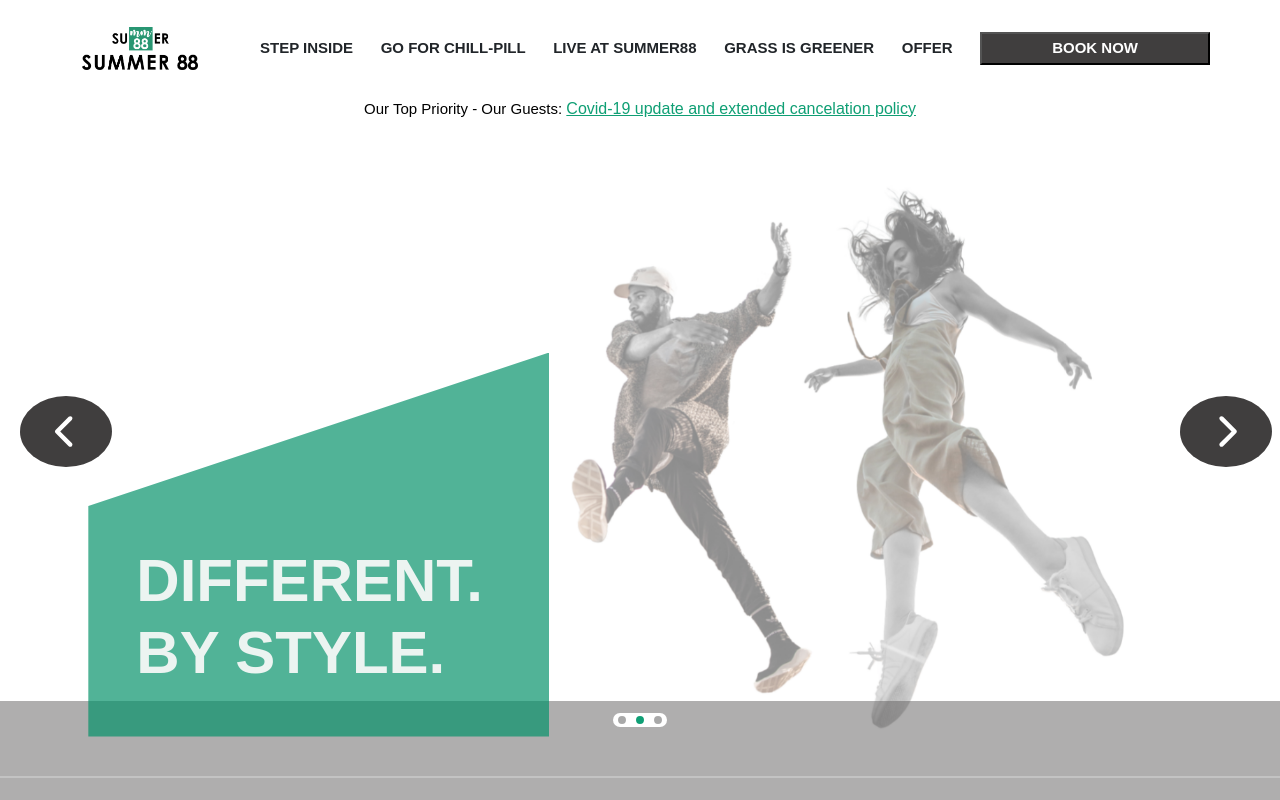
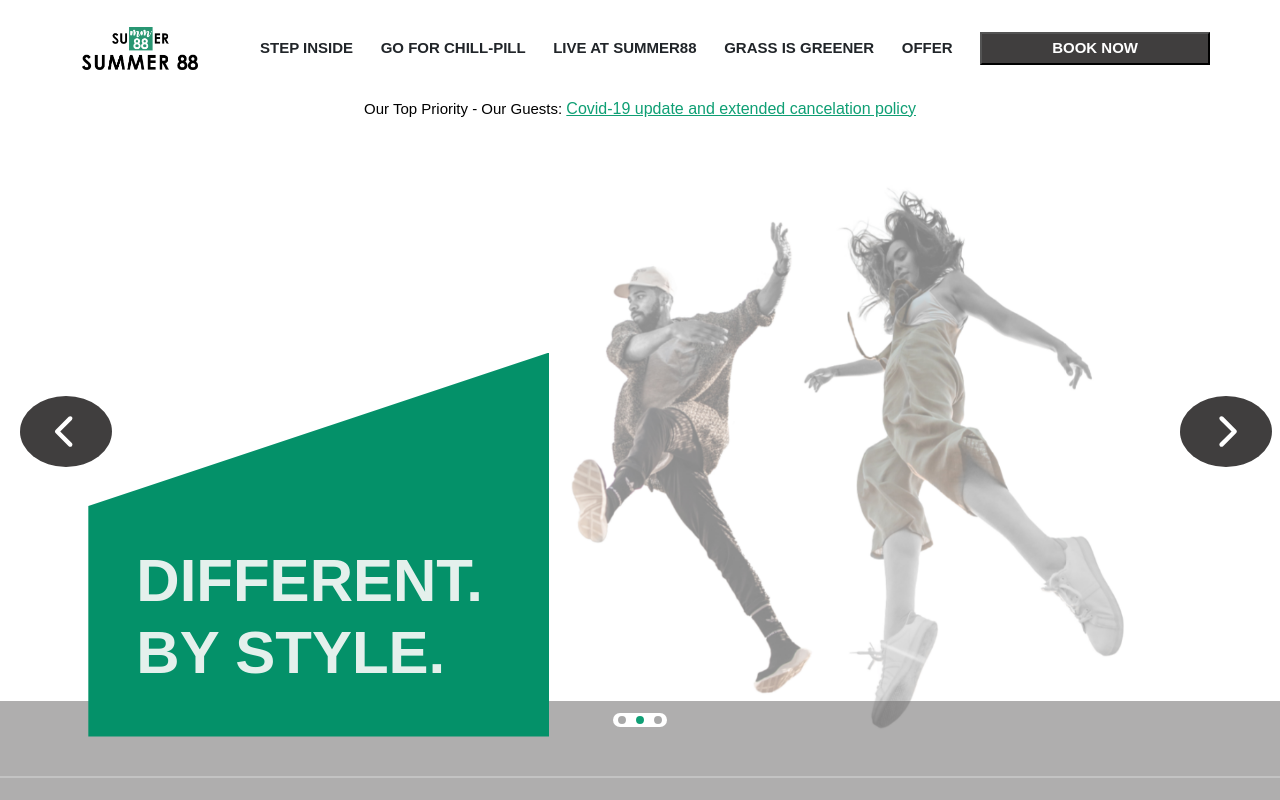
Before and after one commit to Ahmeedelmasry/homepage-summer, a plain HTML site: page index.html in a window 1280 px wide. Shown: the top 800 px of the page. Drawn offline with Linux system fonts and the light colour scheme.

Commit message:
Update style.css
commit chnage

```diff
--- a/css/style.css
+++ b/css/style.css
@@ -169,7 +169,7 @@ a {
   width: 36%;
   height: 64%;
   line-height: 50px;
-  background-color: #049169b0;
+  background-color: #049169;
   bottom: 0;
   left: 6.9%;
   clip-path: polygon(0% 40%, 100% 0%, 100% 100%, 0% 100%);
```
